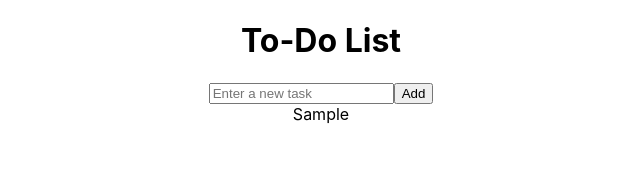
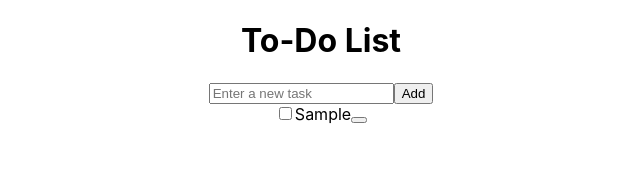
Before and after one commit to redparrot13/todoListApp, a React (Create React App) app: page / in a window 1280 px wide. Both pictures are taken after typing "Sample" into the empty fields and a click on the button "Add". Shown: the top 194 px of the page, without its empty margins (319-959 px from the left). Built offline with nearby package versions, Linux system fonts and the light colour scheme.

Commit message:
add and remove

```diff
--- a/src/App.js
+++ b/src/App.js
@@ -2,6 +2,8 @@ import React, {useState} from 'react'
 import './App.css'
 import TodoList from './components/TodoList'
 import TodoInput from './components/TodoInput'
+//import ToggleTodo from './components/ToggleTodo'
+//import RemoveTodo from './components/RemoveItem'
 
 
 function App() {
@@ -13,11 +15,24 @@ function App() {
     setTodos(prevTodos => [...prevTodos, newTodo])
   }
 
+  const handleToggle = (id) => {
+    setTodos(prevTodos =>
+      prevTodos.map(todo =>
+        todo.id === id ? {...todo, completed: !todo.completed} : todo
+        )
+        )
+  }
+
+  const handleRemove = (id) => {
+    setTodos(prevTodos =>
+      prevTodos.filter(todo => todo.id !== id)
+      )
+  }
   return (
     <div className="App">
       <h1> To-Do List</h1>
       <TodoInput onAdd={handleAddTodo}/>
-      <TodoList todos={todos}/>
+      <TodoList todos={todos} onToggle={handleToggle} onRemove={handleRemove}/>
     </div>
   )
 }
--- /dev/null
+++ b/src/components/RemoveItem.js
@@ -0,0 +1,8 @@
+import React from 'react'
+
+const RemoveTodo = ({onRemove}) => {
+    return (
+        <button onClick={onRemove}></button>
+    )
+}
+export default RemoveTodo
--- a/src/components/TodoInput.js
+++ b/src/components/TodoInput.js
@@ -1,11 +1,24 @@
 import React, { useState } from 'react'
+
+
+
 const TodoInput = ({ onAdd }) => {
     const [newTodoItem, setNewTodoItem] = useState('')
+
+    const handleInputChange = event => {
+        setNewTodoItem(event.target.value)
+    }
 
     const handleAddClick = () => {
         if (newTodoItem.trim() !== '') {
             onAdd(newTodoItem)
             setNewTodoItem('')
+        }
+    }
+
+    const handleKeyPress = event => {
+        if (event.key ==='Enter') {
+            handleAddClick()
         }
     }
 
@@ -15,7 +28,8 @@ const TodoInput = ({ onAdd }) => {
                 type="text"
                 placeholder="Enter a new task"
                 value={newTodoItem}
-                onChange={event => setNewTodoItem(event.target.value)}
+                onChange={handleInputChange}
+                onKeyPress={handleKeyPress}
             />
             <button onClick={handleAddClick}>Add</button>
 
--- a/src/components/TodoItem.js
+++ b/src/components/TodoItem.js
@@ -1,9 +1,13 @@
 import React from 'react'
+import ToggleTodo from './ToggleTodo'
+import RemoveTodo from './RemoveItem'
 
-const TodoItem = ({todo}) => {
+const TodoItem = ({todo, onToggle, onRemove}) => {
     return (
-        <div>
+        <div className={`todo-item ${todo.completed ? 'completed' : ''}`}>
+            <ToggleTodo completed={todo.completed} onToggle={() => onToggle(todo.id)}/>
             {todo.text}
+            <RemoveTodo onRemove={() => onRemove(todo.id)}/>
         </div>
     )
 }
--- a/src/components/TodoList.js
+++ b/src/components/TodoList.js
@@ -1,7 +1,23 @@
 import React from 'react'
 import TodoItem from './TodoItem'
+import ToggleTodo from './ToggleTodo'
+import RemoveTodo from './RemoveItem'
 
-const TodoList = ({todos}) => {
+
+const TodoList = ({ todos, onToggle, onRemove }) => {
+    return (
+      <div className="todo-list">
+        {todos.map(todo => (
+          <div key={todo.id} className="todo-item">
+            <ToggleTodo completed={todo.completed} onToggle={() => onToggle(todo.id)} />
+            {todo.text}
+            <RemoveTodo onRemove={() => onRemove(todo.id)}/>
+          </div>
+        ))}
+      </div>
+    )
+  }
+/*const TodoList = ({todos}) => {
     return (
         <div>
             {todos.map(todo => (
@@ -10,5 +26,5 @@ const TodoList = ({todos}) => {
         </div>
     )
 }
-
+*/
 export default TodoList
--- /dev/null
+++ b/src/components/ToggleTodo.js
@@ -0,0 +1,14 @@
+import React from 'react'
+
+
+const ToggleTodo = ({ completed, onToggle }) => {
+    return (
+        <input
+            type="checkbox"
+            checked={completed}
+            onChange={onToggle}
+        />
+    )
+}
+
+export default ToggleTodo
```
